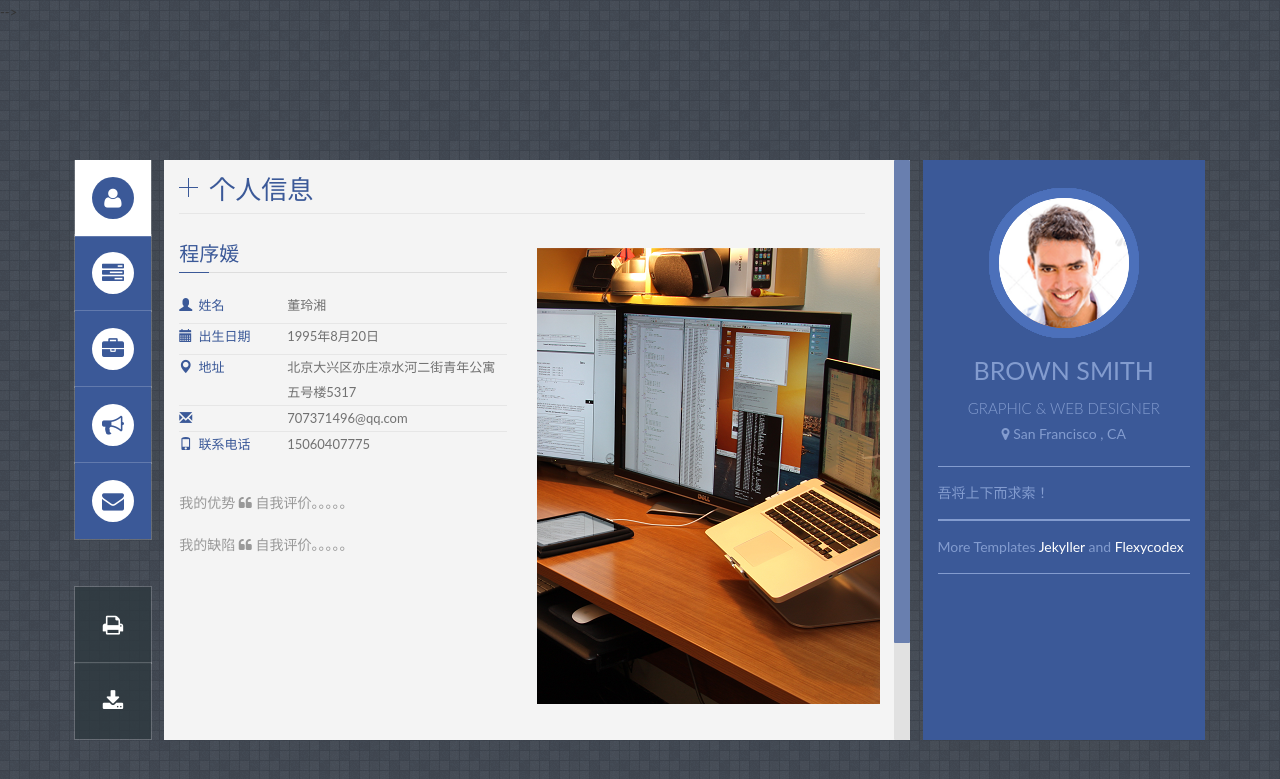
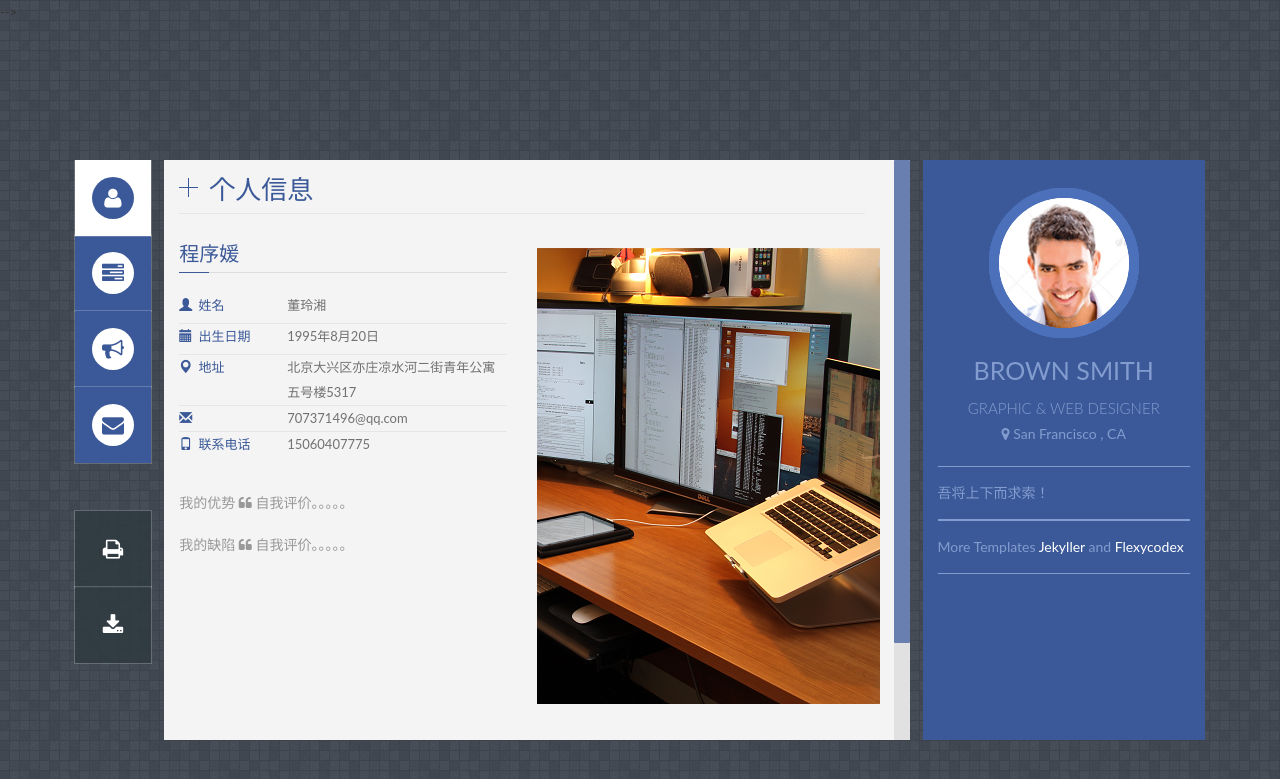
Before and after one commit to lingxiang001/lingxiang001.github.io, a Jekyll site: the page built from index.html, in a window 1280 px wide. Shown: the top 779 px of the page. Built offline with Jekyll 4.4.1, drawn with Linux system fonts in a browser that asks for light colours; some web fonts are replaced.

Commit message:
tenmodify

```diff
--- a/index.html
+++ b/index.html
@@ -118,10 +118,7 @@ layout: default
             <i class="fa fa-tasks icon_menu"></i>
         </li>
 
-        <li class="tabs-portfolio hi-icon-wrap hi-icon-effect-5 hi-icon-effect-5a" data-tab-name="portfolio">
-            <span class="tite-list">portfolio</span>
-            <i class="fa fa-briefcase icon_menu"></i>
-        </li>
+
 
         <li class="tabs-blog hi-icon-wrap hi-icon-effect-5 hi-icon-effect-5a" data-tab-name="blog">
             <span class="tite-list">blog</span>
@@ -148,7 +145,7 @@ layout: default
 {% include /cv.html %}
 
 
-{% include /portfolio.html %}
+<!--{% include /portfolio.html %}-->
 
 
 {% include /blog.html %}
```
